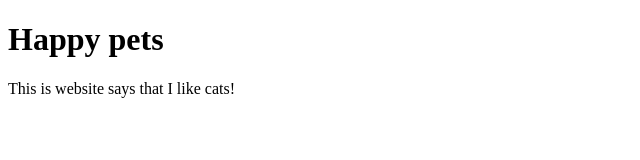
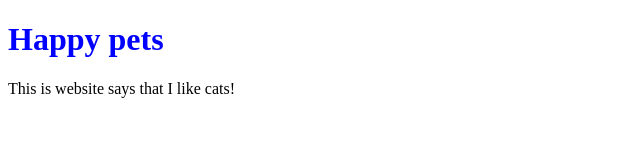
Before and after one commit to firecat606/KEC, a plain HTML site: page index.html in a window 1280 px wide. Shown: the whole page, without its empty margins (0-640 px from the left). Drawn offline with Linux system fonts and the light colour scheme.

Commit message:
Update style.css

```diff
--- a/style.css
+++ b/style.css
@@ -1,3 +1,3 @@
-.title{
+#title{
   color: blue;
 }
```
